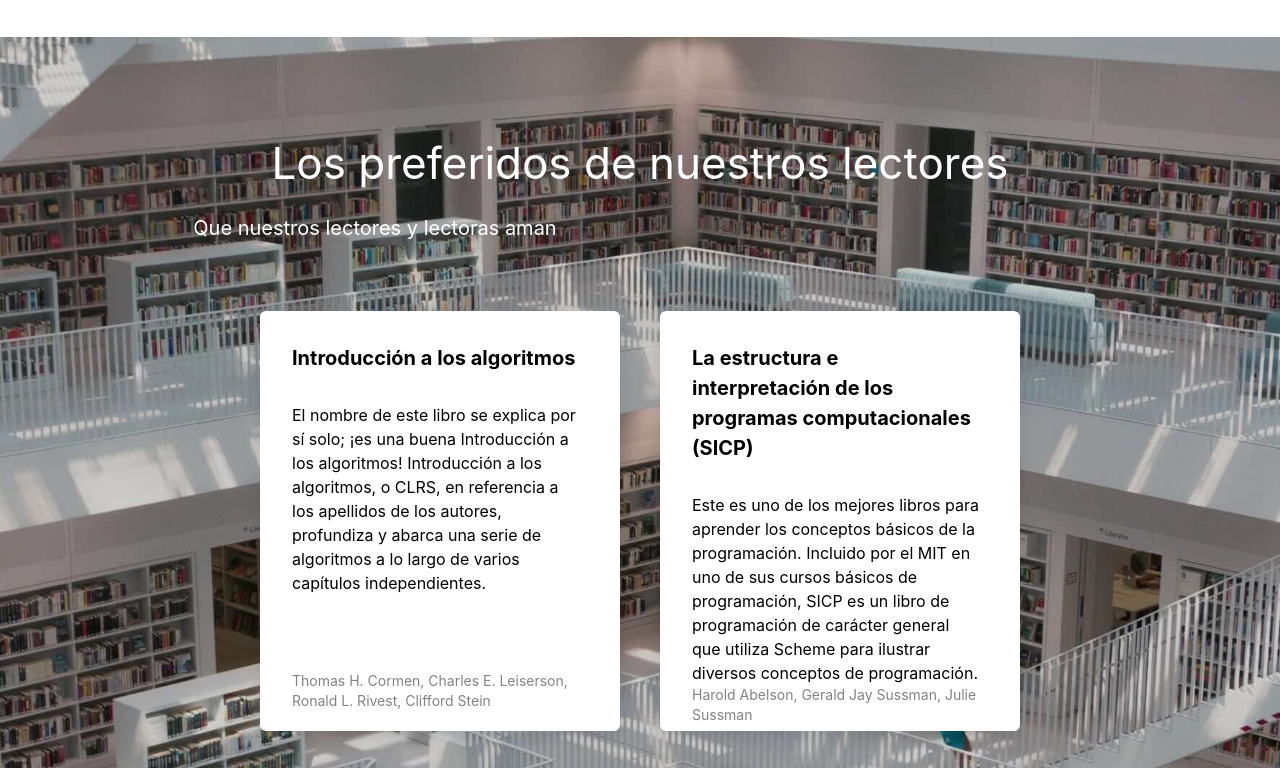
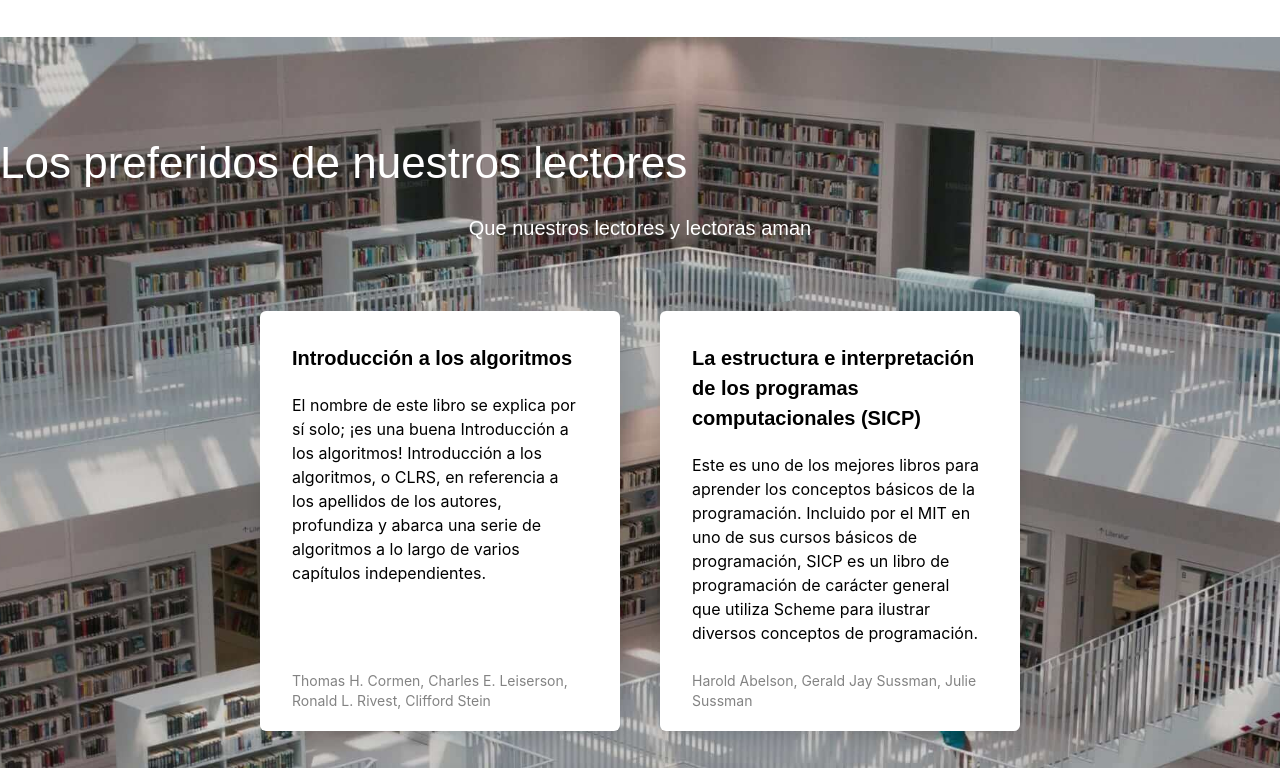
Before and after one commit to mvm01/web_project_library_es, a plain HTML site: page index.html in a window 1280 px wide. Shown: the part 762-1530 px from the top of the page. Drawn offline with nearby package versions, Linux system fonts and the light colour scheme.

Commit message:
quinceava correccion

```diff
--- a/styles/style.css
+++ b/styles/style.css
@@ -118,28 +118,21 @@
 }
 
 .staff__title {
+  color: #ffffff; */
   text-align: center;
-  max-width: 784px;
-  margin-top: 0;
-  margin-left: auto;
-  margin-right: auto;
-  margin-bottom: 24px;
-  font-family: "Inter", Arial, sans-serif;
   font-size: 44px;
   line-height: 52px;
   font-weight: 400;
+  margin: 0 0 24px;
   color: #ffffff;
 }
 
 .staff__subtitle {
   text-align: center;
-  max-width: 750px;
-  margin: 0;
-  margin-bottom: 60px;
-  font-family: "Inter", Arial, sans-serif;
   font-size: 20px;
   line-height: 30px;
   font-weight: 400;
+  margin: 0;
   color: #ffffff;
 }
 
@@ -176,13 +169,10 @@
 }
 
 .card__title {
-  font-family: "Inter", Arial, sans-serif;
   font-size: 20px;
   line-height: 30px;
   font-weight: 700;
-  color: #000000;
   margin: 0;
-  margin-bottom: 10px;
 }
 
 .card__text {
```
